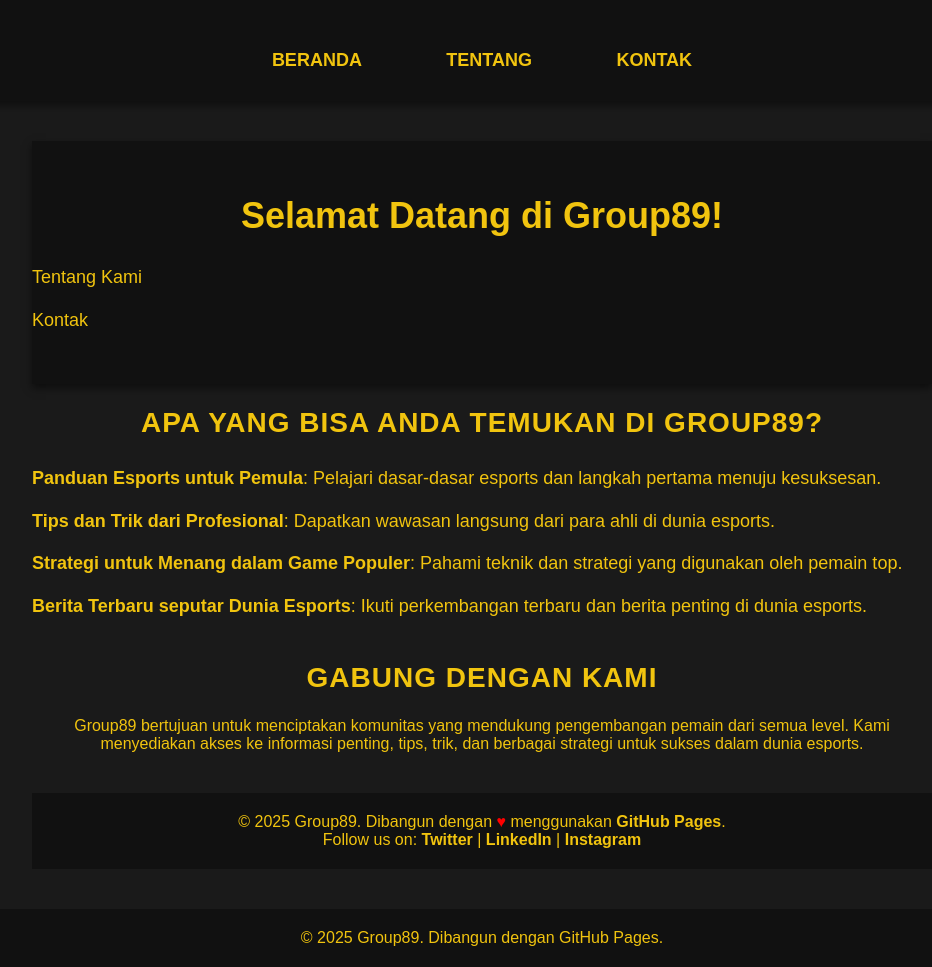
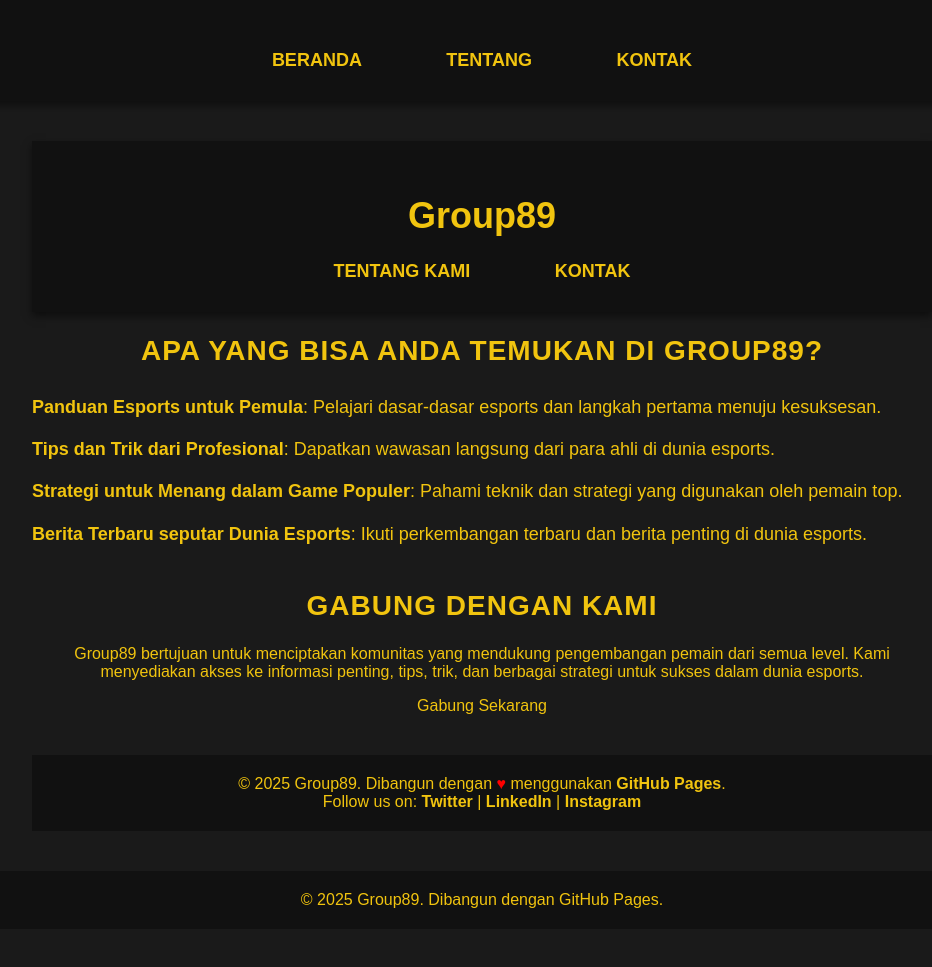
Before and after one commit to vencow9-eng/Group89-Github.io, a Jekyll site: the page built from index.md, in a window 1280 px wide. Shown: the whole page, without its empty margins (158-1090 px from the left). Built offline with Jekyll 4.4.1, drawn with Linux system fonts in a browser that asks for light colours; after the commit the page ends 929 px from its top, so only the background shows below that.

Commit message:
Revamp homepage layout and navigation structure

```diff
--- a/index.md
+++ b/index.md
@@ -6,17 +6,17 @@ title: "Selamat Datang di Group89!"
 <link rel="stylesheet" href="{{ site.baseurl }}/assets/style.css">
 
 <header>
-    <h1>Selamat Datang di Group89!</h1>
-    <nav>
-        <ul>
-            <li><a href="{{ site.baseurl }}/about">Tentang Kami</a></li>
-            <li><a href="{{ site.baseurl }}/contact">Kontak</a></li>
-        </ul>
+    <div class="logo">
+        <h1>Group89</h1>
+    </div>
+    <nav class="navbar">
+        <a href="{{ site.baseurl }}/about.md">Tentang Kami</a>
+        <a href="{{ site.baseurl }}/contact.md">Kontak</a>
     </nav>
 </header>
 
 <main>
-    <section>
+    <section class="intro">
         <h2>Apa yang Bisa Anda Temukan di Group89?</h2>
         <ul>
             <li><strong>Panduan Esports untuk Pemula</strong>: Pelajari dasar-dasar esports dan langkah pertama menuju kesuksesan.</li>
@@ -26,9 +26,10 @@ title: "Selamat Datang di Group89!"
         </ul>
     </section>
 
-    <section>
+    <section class="call-to-action">
         <h2>Gabung dengan Kami</h2>
         <p>Group89 bertujuan untuk menciptakan komunitas yang mendukung pengembangan pemain dari semua level. Kami menyediakan akses ke informasi penting, tips, trik, dan berbagai strategi untuk sukses dalam dunia esports.</p>
+        <a href="{{ site.baseurl }}/signup.md" class="cta-btn">Gabung Sekarang</a>
     </section>
 </main>
 
```
